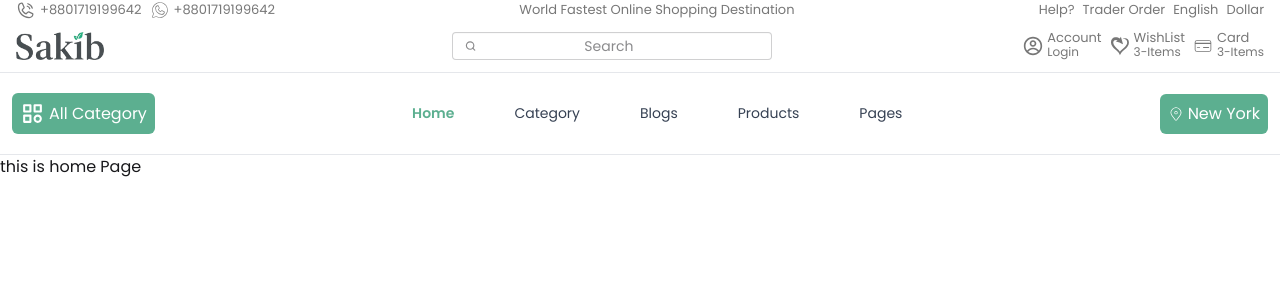
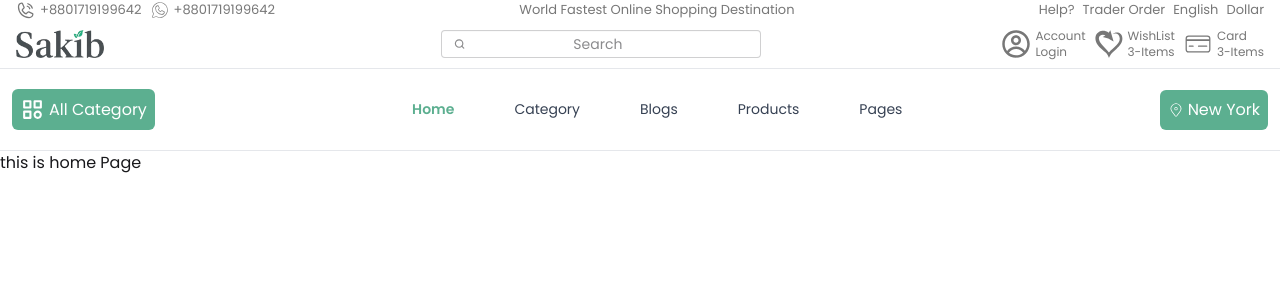
Before and after one commit to Marufsheikh404/Ecommerce-site, a React (Vite) app: page / in a window 1280 px wide. Shown: the top 300 px of the page. Built offline with nearby package versions, Linux system fonts and the light colour scheme.

Commit message:
border is done

```diff
--- a/src/Components/SharedComponents/Header/MidHeader.jsx
+++ b/src/Components/SharedComponents/Header/MidHeader.jsx
@@ -6,7 +6,7 @@ import { CiCreditCard1 } from 'react-icons/ci';
 
 const MidHeader = () => {
     return (
-        <div className='flex items-center justify-between container mx-auto px-4 my-3'>
+        <div className='flex items-center justify-between container mx-auto px-4 my-2'>
             <div>
                 <img className='w-22' src={logo} alt="" />
             </div>
@@ -29,25 +29,25 @@ const MidHeader = () => {
             </div>
             <div className='flex items-center gap-2'>
                 <div className='flex items-center ct gap-1'>
-                    <CgProfile size={20}/>
-                    <div className='leading-3'>
-                        <p>Account</p>
+                    <CgProfile size={30}/>
+                    <div className='leading-2'>
+                        <p className='text-xs'>Account</p>
                         <span className=' text-xs'>Login</span>
                     </div>
                 </div>
 
                 <div className='flex items-center ct gap-1'>
-                    <GiSelfLove size={20}/>
-                    <div className='leading-3'>
-                        <p>WishList</p>
+                    <GiSelfLove size={30}/>
+                    <div className='leading-2'>
+                        <p className='text-xs'>WishList</p>
                         <span className=' text-xs'>3-Items</span>
                     </div>
                 </div>
 
                 <div className='flex items-center ct gap-1'>
-                    <CiCreditCard1 size={20} />
-                    <div className='leading-3'>
-                        <p>Card</p>
+                    <CiCreditCard1 size={30} />
+                    <div className='leading-2'>
+                        <p  className='text-xs'>Card</p>
                         <span className=' text-xs'>3-Items</span>
                     </div>
                 </div>
```
